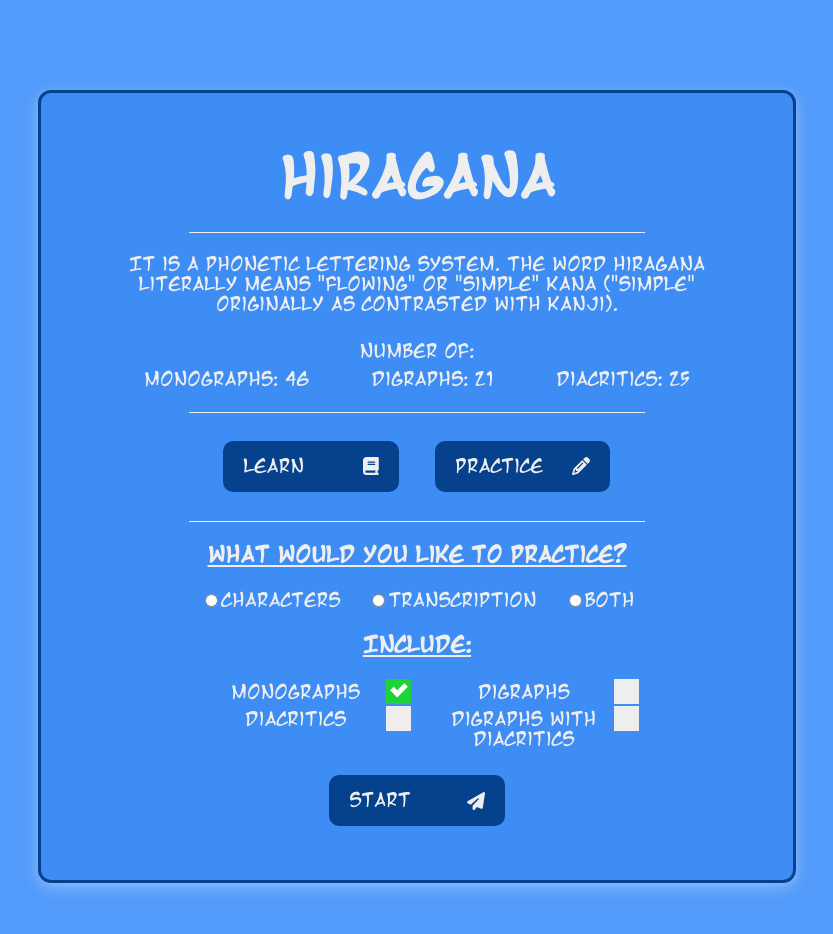
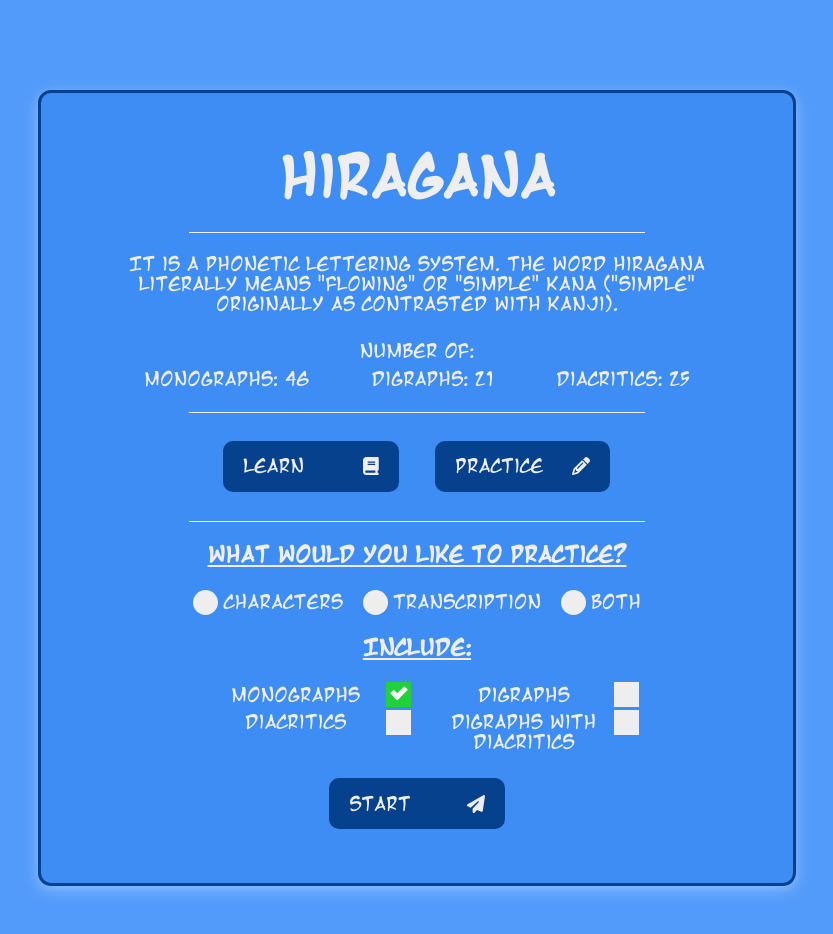
Before and after one commit to PepeKwapien/LearnJapanese, an Angular app: page /hiragana in a window 1280 px wide. Both pictures are taken after a click on the button "Practice". Shown: the top 934 px of the page, without its empty margins (223-1056 px from the left). Built offline with nearby package versions, Linux system fonts and the light colour scheme.

Commit message:
Added custom radio buttons

```diff
--- a/src/app/components/practice-form/practice-form.component.css
+++ b/src/app/components/practice-form/practice-form.component.css
@@ -7,10 +7,6 @@ h3 {
   color: red;
   margin: 0 0 2px 0;
   text-decoration: underline;
-}
-
-.radio-button {
-  margin: 0.1em 0.75em;
 }
 
 .radio-buttons {
@@ -31,11 +27,17 @@ h3 {
   margin-top: 1.25em;
 }
 
+/* CUSTOM CHECKBOXES PRACTICE */
+
 .checkbox-container {
   cursor: pointer;
   position: relative;
   margin: 0.2em 10px;
   padding-right: 15px;
+  -webkit-user-select: none;
+  -moz-user-select: none;
+  -ms-user-select: none;
+  user-select: none;
 }
 
 .checkbox-container input {
@@ -84,3 +86,61 @@ h3 {
   -ms-transform: rotate(45deg);
   transform: rotate(45deg);
 }
+
+/* CUSTOM RADIO BUTTONS PRACTICE */
+
+.radio-container {
+  cursor: pointer;
+  position: relative;
+  margin: 0.2em 10px;
+  padding-left: 30px;
+  -webkit-user-select: none;
+  -moz-user-select: none;
+  -ms-user-select: none;
+  user-select: none;
+}
+
+.radio-container input {
+  display: none;
+  opacity: 0;
+  cursor: pointer;
+  height: 0;
+  width: 0;
+}
+
+.radio-checkmark {
+  position: absolute;
+  top: -0.08em;
+  left: 0;
+  height: 25px;
+  width: 25px;
+  background-color: #eee;
+  border-radius: 50%;
+}
+
+.radio-container:hover input ~ .radio-checkmark {
+  background-color: #ccc;
+}
+
+.radio-container input:checked ~ .radio-checkmark {
+  background-color: white;
+}
+
+.radio-checkmark:after {
+  content: "";
+  position: absolute;
+  display: none;
+}
+
+.radio-container input:checked ~ .radio-checkmark:after {
+  display: block;
+}
+
+.radio-container .radio-checkmark:after {
+  top: 2.5px;
+  left: 3px;
+  width: 20px;
+  height: 20px;
+  border-radius: 50%;
+  background: #1ed239;
+}
--- a/src/app/components/practice-form/practice-form.component.html
+++ b/src/app/components/practice-form/practice-form.component.html
@@ -2,7 +2,8 @@
   <h3>What would you like to practice?</h3>
   <p class="error-message" *ngIf="displayModeError">Choose practice mode!</p>
   <div class="radio-buttons">
-    <div class="radio-button">
+    <label class="radio-container" for="characters"
+      >Characters
       <input
         type="radio"
         name="mode"
@@ -11,9 +12,11 @@
         (ngModelChange)="clearModeError()"
         [value]="practiceModes.characters"
       />
-      <label for="characters">Characters</label>
-    </div>
-    <div class="radio-button">
+      <span class="radio-checkmark"></span>
+    </label>
+
+    <label class="radio-container" for="transcription"
+      >Transcription
       <input
         type="radio"
         name="mode"
@@ -22,9 +25,11 @@
         (ngModelChange)="clearModeError()"
         [value]="practiceModes.transcription"
       />
-      <label for="transcription">Transcription</label>
-    </div>
-    <div class="radio-button">
+      <span class="radio-checkmark"></span>
+    </label>
+
+    <label class="radio-container" for="both"
+      >Both
       <input
         type="radio"
         name="mode"
@@ -33,8 +38,8 @@
         (ngModelChange)="clearModeError()"
         [value]="practiceModes.both"
       />
-      <label for="both">Both</label>
-    </div>
+      <span class="radio-checkmark"></span>
+    </label>
   </div>
   <h3>Include:</h3>
   <div class="checkboxes">
```
